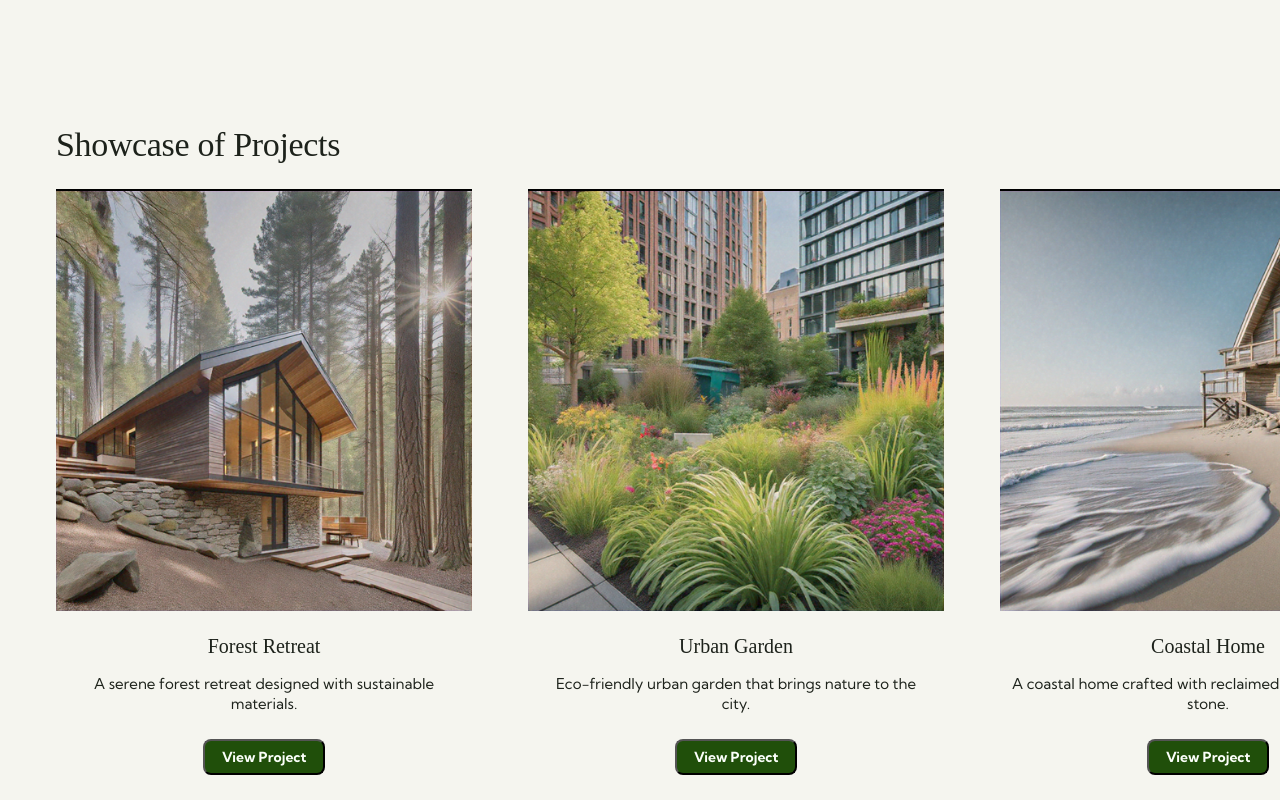
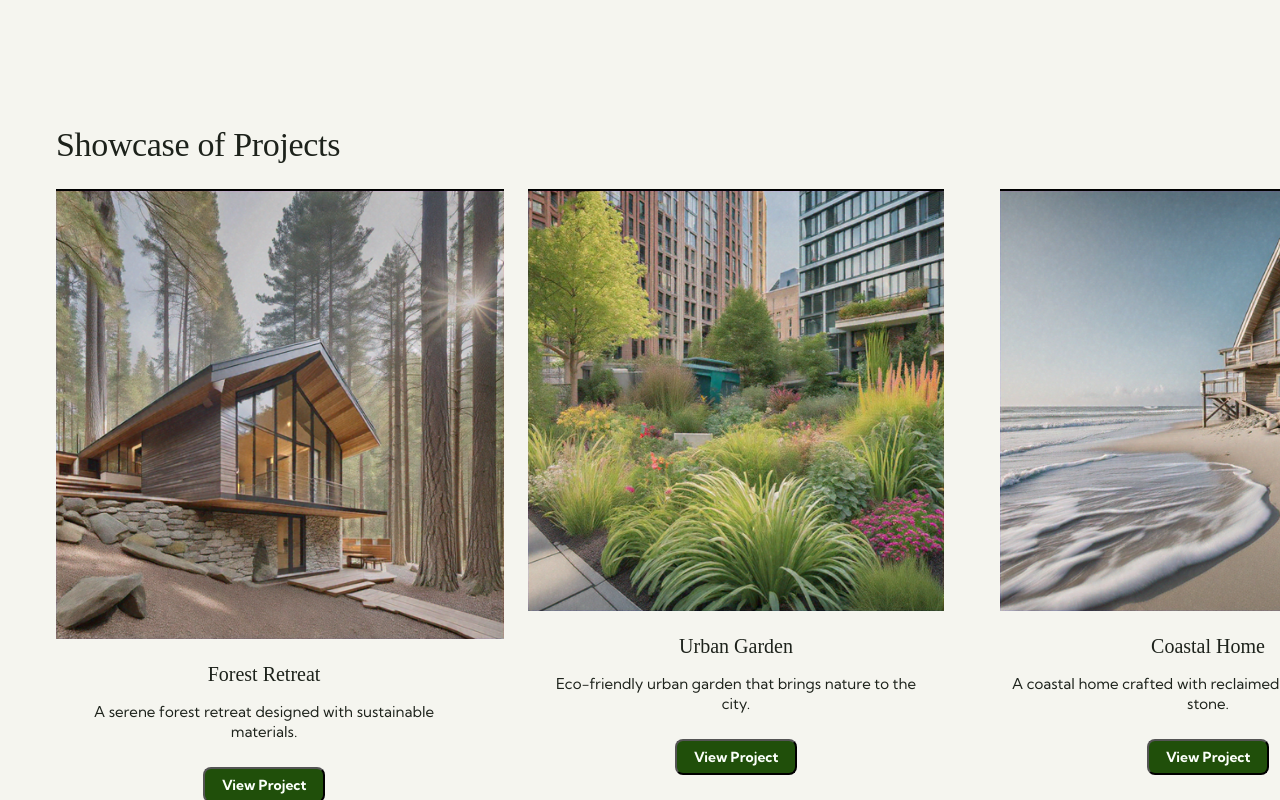
Before and after one commit to mohdyaseen-ind/Capstone1, a plain HTML site: page index.html in a window 1280 px wide. In both pictures the pointer is over the picture 264 px from the left and 1773 px from the top of the page. Shown: the part 1373-2173 px from the top of the page. Drawn offline with Linux system fonts and the light colour scheme; a web font is replaced by a local one.

Commit message:
added hover effect to images

```diff
--- a/index.css
+++ b/index.css
@@ -415,6 +415,7 @@
     border: 0.125rem 0px 0px 0px; /* 2px = 0.125rem */
     opacity: 0px;
     border-top: 0.125rem solid rgba(0, 0, 0, 1);
+    transition: all 0.3s ease-out;
 }
 
 .textthr {
@@ -795,3 +796,8 @@
     cursor: pointer;
     font-size: 1.3rem;
 }
+.one img:hover, .two img:hover, .three img:hover{
+    cursor: pointer;
+    width: 28rem;
+    height: 28rem;
+}
```
